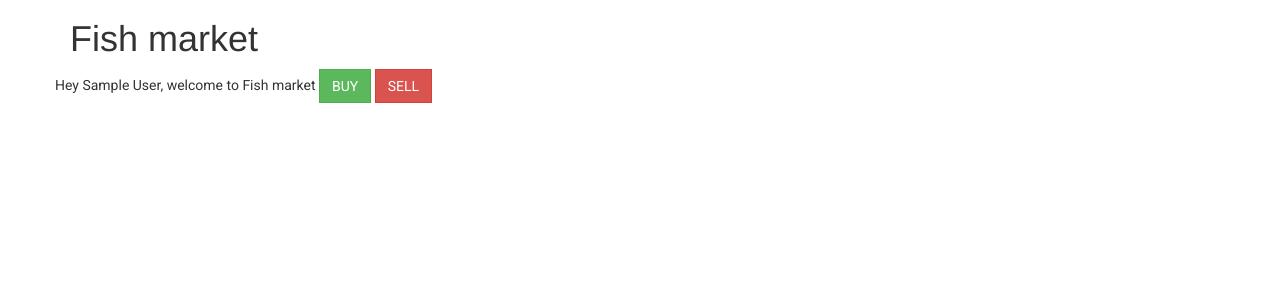
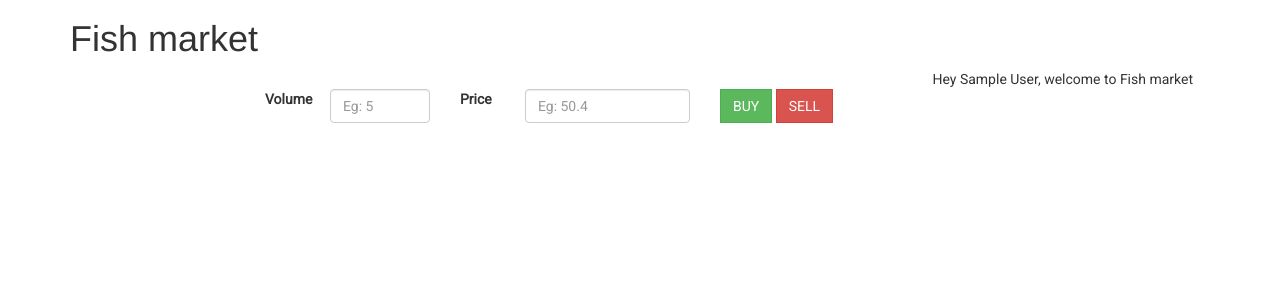
Before and after one commit to ANazaret/TradingExchange, a Flask app: a page that uses templates/exchange_home.html in a window 1280 px wide. Shown: the part 51-351 px from the top of the page. Run offline with Flask 2, Linux system fonts and the light colour scheme; the visitor is signed in with stand-in values (Sample User, id 1); parts of the project's set-up code (start-up, migrations or seed data) failed here and were passed over; some libraries are stand-ins or nearby versions; some web fonts are replaced.

Commit message:
Add event subscribers to broadcast messages
This commit adds:
- ID to orders
- Subscribers for trade events, order update
- JavaScript listeners
- Volume/price html fields on client side

```diff
--- a/server.py
+++ b/server.py
@@ -1,4 +1,4 @@
-from flask import Flask, render_template, session
+from flask import Flask, render_template, session, request
 from flask_socketio import SocketIO, join_room, emit
 from exchange.main import god
 from exchange.order import Side
@@ -13,11 +13,13 @@
 
 god.register_exchange('Fish market')
 god.register_exchange('Love Island', 'interns')
+god.register_user('Achille')
+god.register_user('Henry')
 
 
-@socketio.on('client_connected')
-def handle_message(message):
-    0  # print(message)
+@socketio.on('connected')
+def connection():
+    session['sid'] = request.sid
 
 
 @socketio.on('join_exchange')
@@ -26,6 +28,8 @@
         return
     print(session['username'] + ' has joined ' + session['exchange_id'])
     join_room(session['exchange_id'])
+    user = god.get_user(session['user_id'])
+    user.set_sid(session['sid'])
 
 
 @socketio.on('get_initial_exchange_data')
@@ -73,7 +77,3 @@
 
 if __name__ == '__main__':
     socketio.run(app, port=8000, debug=True)
-    while True:
-        for e_id in god.exchanges:
-            emit('exchange_update', 'Bite %s' % e_id, room=e_id, namespace='/')
-        socketio.sleep(5)
--- a/static/js/websockets.exchange.js
+++ b/static/js/websockets.exchange.js
@@ -5,7 +5,11 @@
 });
 
 socket.on('exchange_update', function(data) {
-    $('h1').append(data);
+    $('#exchange').append(data);
+});
+
+socket.on('order_update', function(data) {
+    $('#exchange').append(data.order_id + " " + data.status);
 });
 
 function get_initial_exchange_data(){
@@ -30,3 +34,12 @@
         }
     )
 }
+
+$('.btn-send-order').click( function(event){
+    var side = event.originalEvent.target.attributes['data-side'].value;
+    var price = parseFloat($('#price').val());
+    var volume = parseInt($('#volume').val());
+    if (price > 0 && volume > 0 ){
+        place_order(side, price, volume);
+    }
+});
--- a/static/js/websockets.js
+++ b/static/js/websockets.js
@@ -1 +1,5 @@
 socket = io.connect('http://' + document.domain + ':' + location.port);
+
+socket.on('connect', function() {
+    socket.emit('connected');
+});
--- a/templates/exchange_home.html
+++ b/templates/exchange_home.html
@@ -6,9 +6,25 @@
     <h1> {{ exchange.name }} </h1>
     <div class="row ">
         Hey {{ session['username'] }}, welcome to {{ exchange.name }}
-
-        <button id="btn_buy" class="btn btn-success" onclick="place_order('bid', 10., 1)">BUY</button>
-        <button id="btn_sell" class="btn btn-danger" onclick="place_order('ask', 10., 1)">SELL</button>
+        <div id="exchange" class="col-md-6 col-md-offset-3">
+        </div>
+        <br/>
+        <div class="col-md-8 col-md-offset-2">
+            <div class="form-group row">
+                <label for="volume" class="col-sm-1 col-form-label">Volume</label>
+                <div class="col-sm-2">
+                    <input type="number" class="form-control" id="volume" placeholder="Eg: 5">
+                </div>
+                <label for="price" class="col-sm-1 col-form-label">Price</label>
+                <div class="col-sm-3">
+                    <input type="number" step="0.1" class="form-control" id="price" placeholder="Eg: 50.4">
+                </div>
+                <div class="col-sm-4">
+                    <button data-side="bid" class="btn btn-success btn-send-order">BUY</button>
+                    <button data-side="ask" class="btn btn-danger btn-send-order">SELL</button>
+                </div>
+            </div>
+        </div>
     </div>
 </div>
 
@@ -22,5 +38,6 @@
 var exchange_id = "{{exchange.id}}";
 var product_id = "{{exchange.id}}__default";
 
+
 </script>
 {% endblock %}
--- a/templates/select_exchange.html
+++ b/templates/select_exchange.html
@@ -4,7 +4,7 @@
 
 <div class="container">
     <div class="row ">
-        <div class="col-sm-6 col-sm-offset-3">
+        <div class="col-md-6 col-md-offset-3">
             <h3>Select exchange</h3>
             <div class="list-group" id="exchange_list">
                 {% for exchange in exchanges.values() %}
```
Also changed, not shown: exchange/exchange.py (+19 -4 lines), exchange/main.py (+12 -1 lines), exchange/order.py (+8 -3 lines), exchange/user.py (+18 -2 lines).
